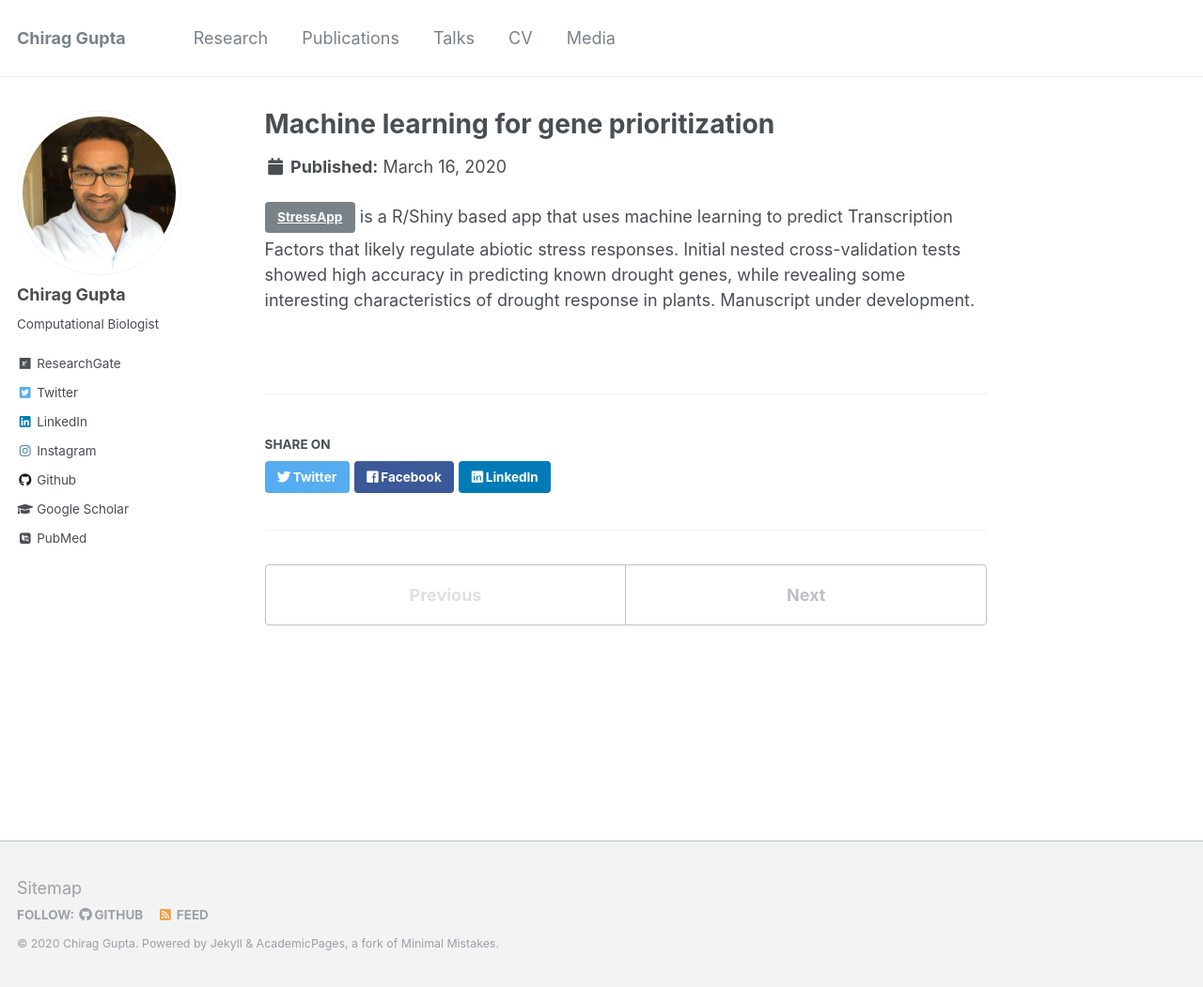
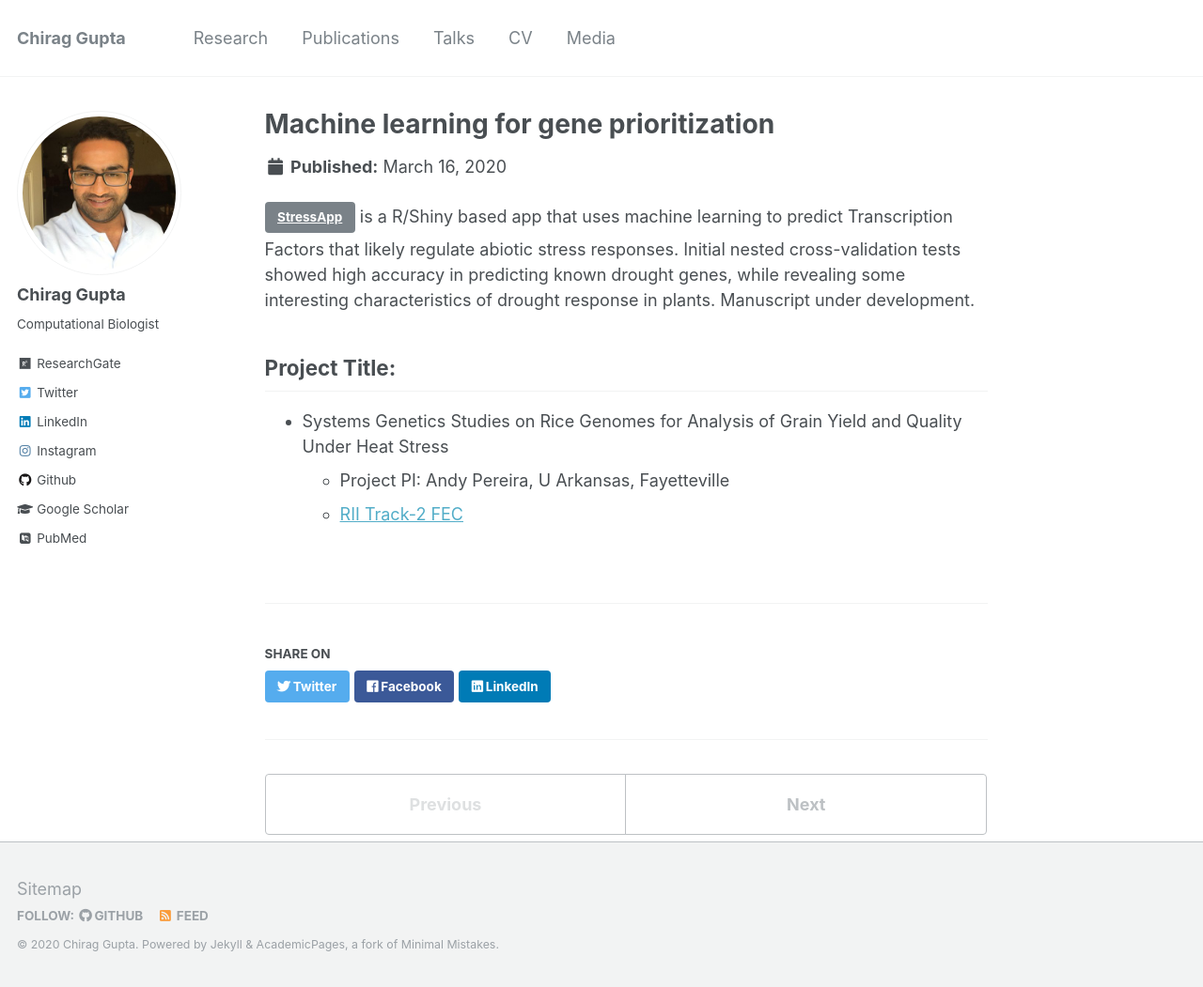
Before and after one commit to cngupta/cngupta.github.io, a Jekyll site: the page built from _portfolio/01_stressapp.md, in a window 1280 px wide and 1051 px high. Shown: the whole window at 94% size. Built offline with Jekyll 4.4.1, drawn with Linux system fonts in a browser that asks for light colours; some web fonts are replaced.

Commit message:
reserach

```diff
--- a/_portfolio/01_stressapp.md
+++ b/_portfolio/01_stressapp.md
@@ -5,3 +5,8 @@ collection: portfolio
 ---
 
 [StressApp](http://rrn.uark.edu/shiny/apps/rrn/){: .btn .btn-outline} is a R/Shiny based app that uses machine learning to predict Transcription Factors that likely regulate abiotic stress responses. Initial nested cross-validation tests showed high accuracy in predicting known drought genes, while revealing some interesting characteristics of drought response in plants. Manuscript under development.
+
+## Project Title:
+* Systems Genetics Studies on Rice Genomes for Analysis of Grain Yield and Quality Under Heat Stress
+  * Project PI: Andy Pereira, U Arkansas, Fayetteville
+  * [RII Track-2 FEC](https://www.nsf.gov/awardsearch/showAward?AWD_ID=1826836&HistoricalAwards=false)
```
Also changed, not shown: _portfolio/02_cancer.md (+1 -1 lines).
